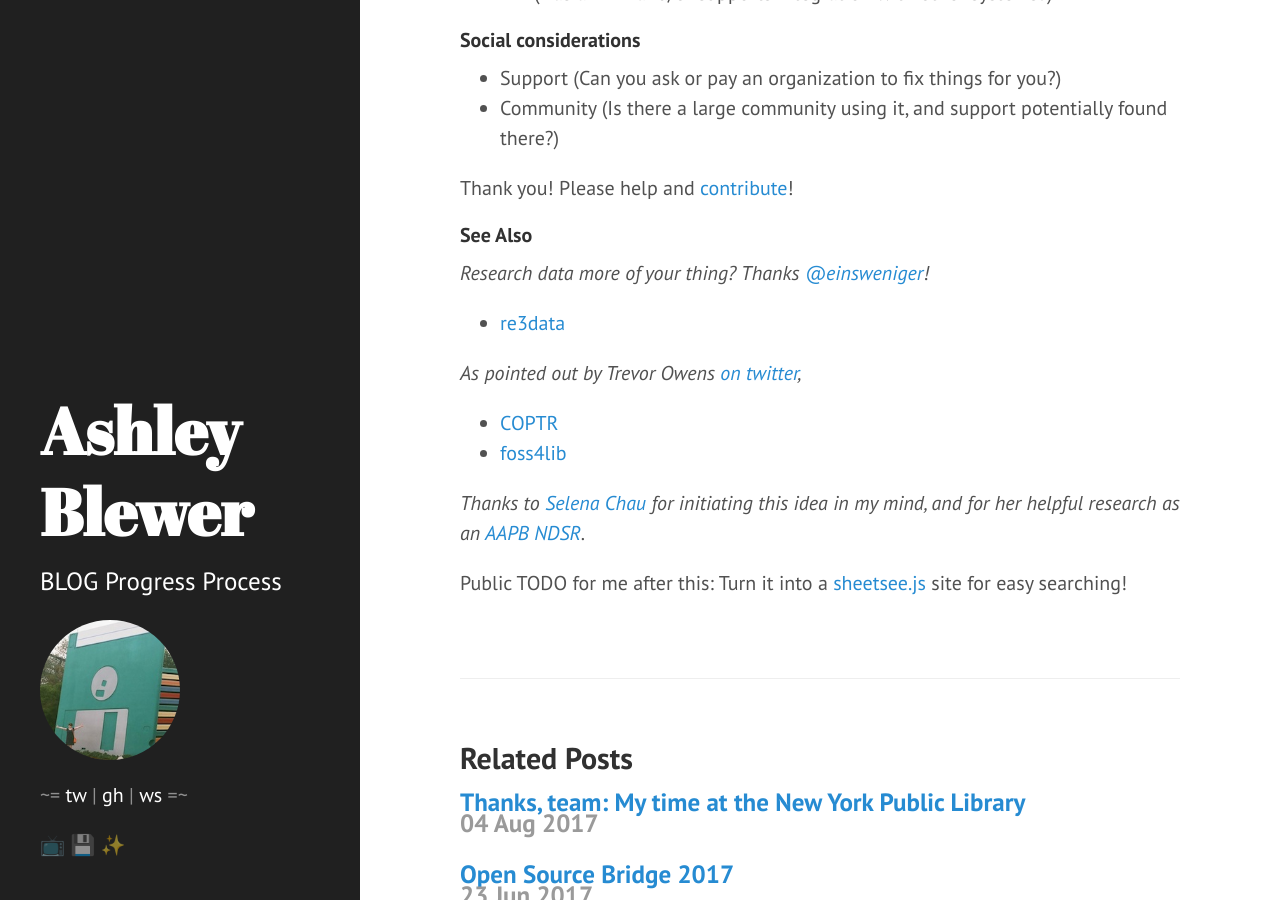
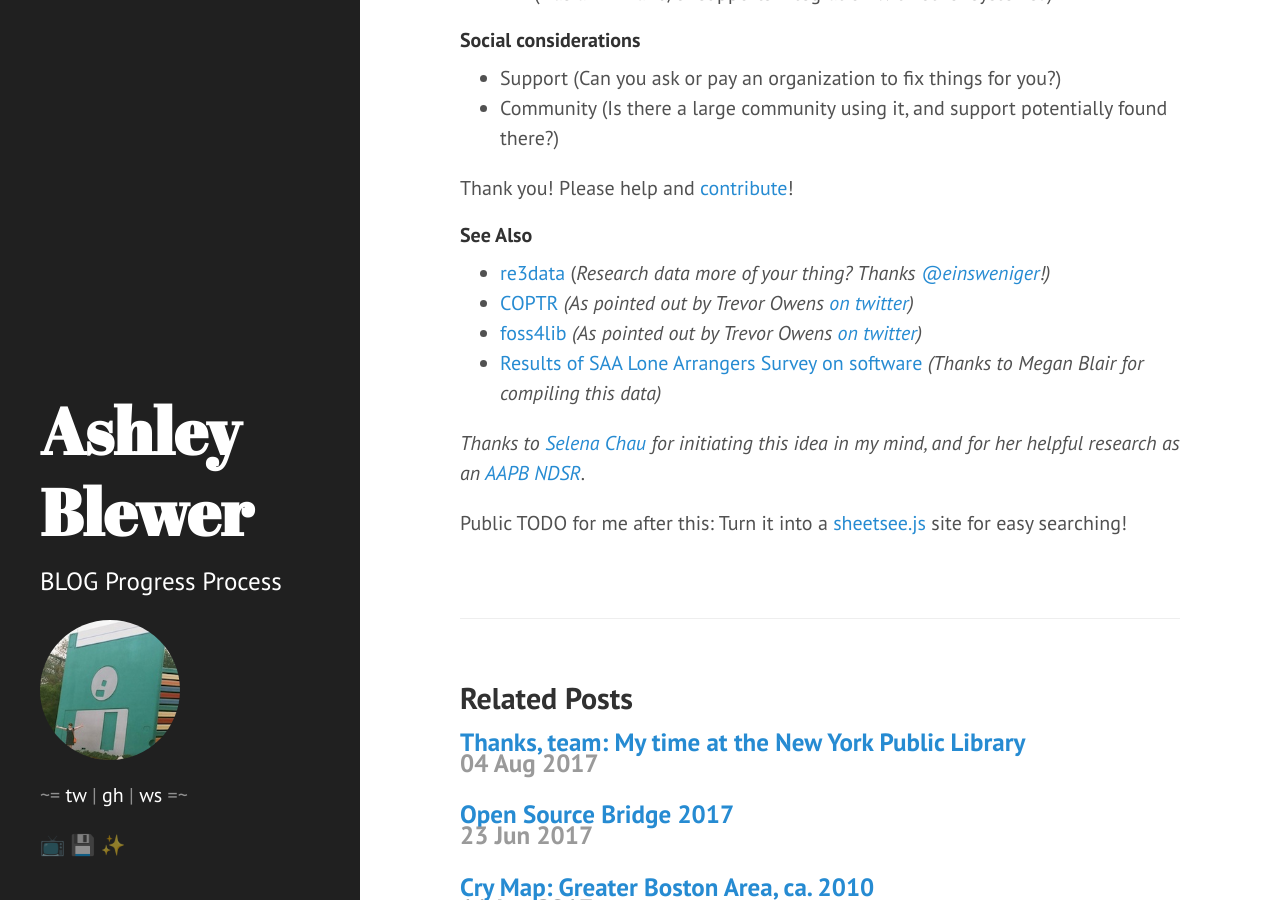
Before and after one commit to ablwr/ablwr.github.io, a Jekyll site: the page built from _posts/2017-08-09-collection-management-system-collection.md, in a window 1280 px wide and 900 px high, scrolled down 2167 px. Built offline with Jekyll 4.4.1, drawn with Linux system fonts in a browser that asks for light colours.

Commit message:
updates to see-also

```diff
--- a/_posts/2017-08-09-collection-management-system-collection.md
+++ b/_posts/2017-08-09-collection-management-system-collection.md
@@ -57,12 +57,10 @@ Thank you! Please help and [contribute](https://docs.google.com/spreadsheets/d/1
 
 #### See Also
 
-*Research data more of your thing? Thanks [@einsweniger](https://twitter.com/einsweniger/status/895930763488526336)!*
-* [re3data](http://www.re3data.org/)
-
-*As pointed out by Trevor Owens [on twitter](https://twitter.com/tjowens/status/895812521298231296),*
-* [COPTR](http://www.digipres.org/tools/)
-* [foss4lib](https://foss4lib.org/packages)
+* [re3data](http://www.re3data.org/) (*Research data more of your thing? Thanks [@einsweniger](https://twitter.com/einsweniger/status/895930763488526336)!)*
+* [COPTR](http://www.digipres.org/tools/) *(As pointed out by Trevor Owens [on twitter](https://twitter.com/tjowens/status/895812521298231296))*
+* [foss4lib](https://foss4lib.org/packages) *(As pointed out by Trevor Owens [on twitter](https://twitter.com/tjowens/status/895812521298231296))*
+* [Results of SAA Lone Arrangers Survey on software](https://docs.google.com/spreadsheets/d/1LqsMtCj3A4vFAS_PmezLIqr9QRp3EGIRGjfA-GqogJs/edit?usp=sharing) *(Thanks to Megan Blair for compiling this data)*
 
 *Thanks to [Selena Chau](https://twitter.com/selena_sjsu) for initiating this idea in my mind, and for her helpful research as an [AAPB NDSR](https://ndsr.americanarchive.org/).*
 
```
